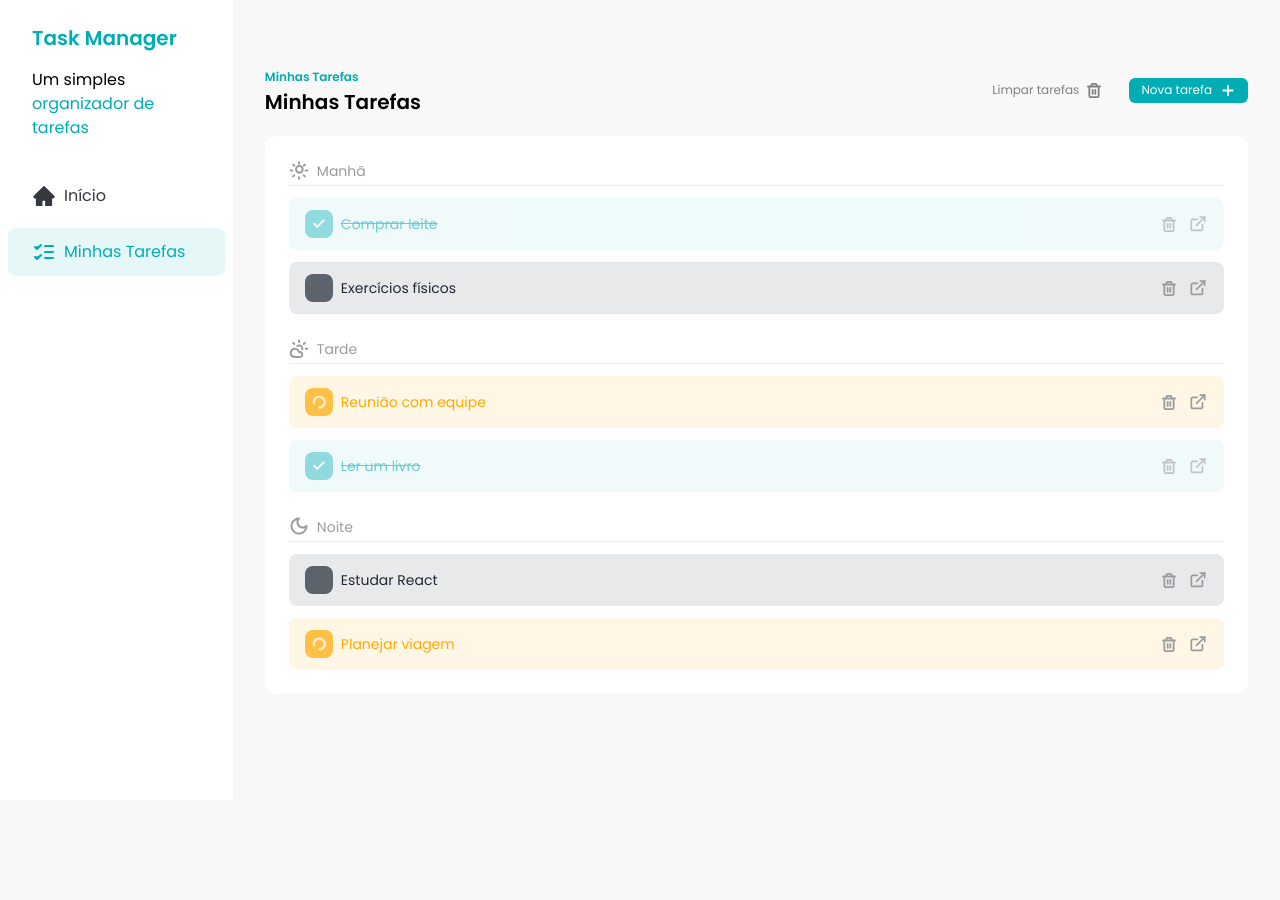
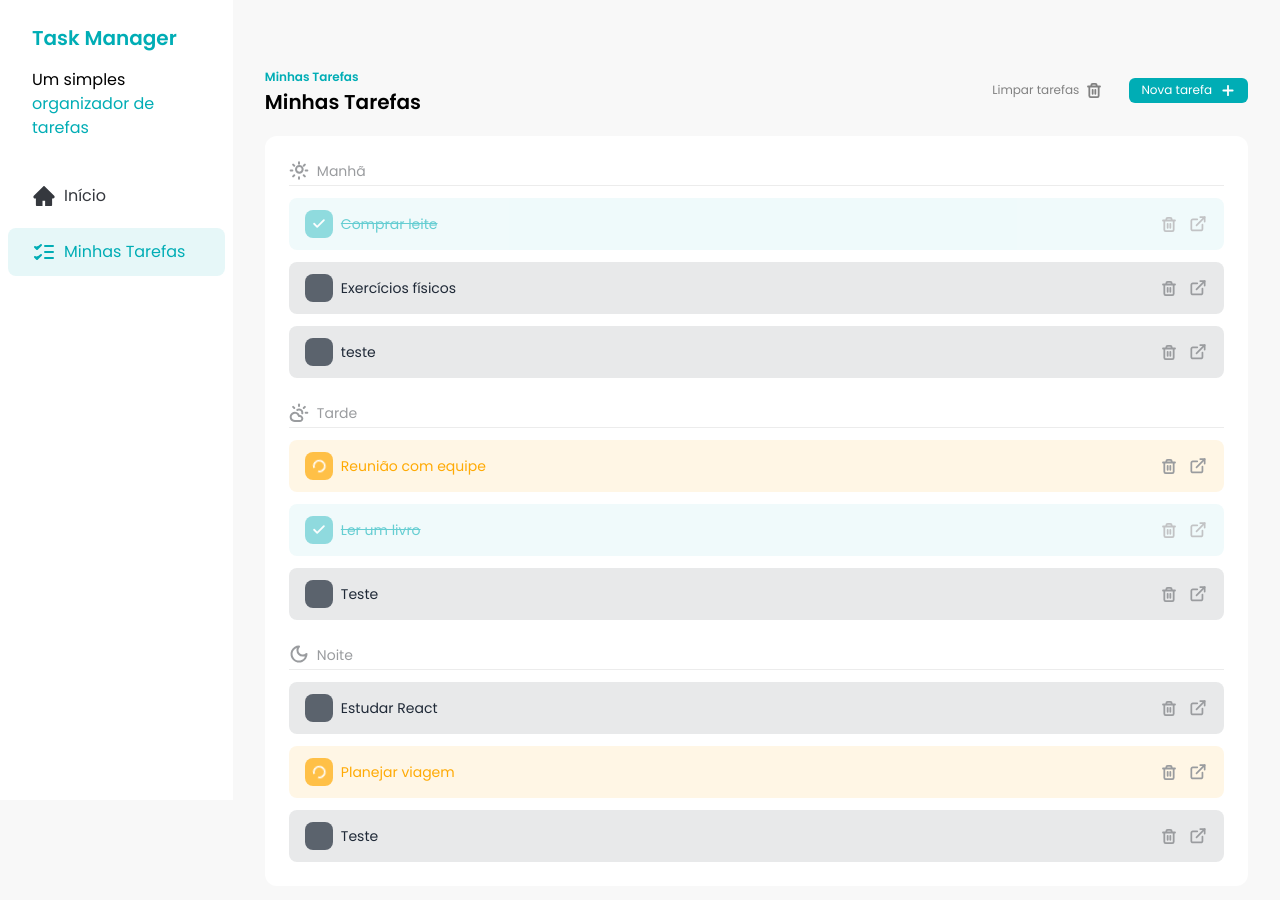
Before and after one commit to Viniciusbsouto/Task-Manager, a React app: page / in a window 1280 px wide. Shown: the top 900 px of the page. Before the commit the page ends 800 px from the top, so only its background shows below. Built offline with nearby package versions, Linux system fonts and the light colour scheme; data requests are answered from the project's data file; the HTML template or start-up script is replaced by a standard one.

Commit message:
feat: ensure task are created on db

```diff
--- a/db.json
+++ b/db.json
@@ -1,46 +1,67 @@
 {
   "tasks": [
     {
-      "id": 1,
+      "id": "1",
       "title": "Comprar leite",
       "time": "morning",
       "description": "abcde",
       "status": "done"
     },
     {
-      "id": 2,
+      "id": "2",
       "title": "Reunião com equipe",
       "time": "afternoon",
       "description": "abcde",
       "status": "in-progress"
     },
     {
-      "id": 3,
+      "id": "3",
       "title": "Estudar React",
       "time": "evening",
       "description": "abcde",
       "status": "to-do"
     },
     {
-      "id": 4,
+      "id": "4",
       "title": "Exercícios físicos",
       "time": "morning",
       "description": "abcde",
       "status": "to-do"
     },
     {
-      "id": 5,
+      "id": "5",
       "title": "Ler um livro",
       "time": "afternoon",
       "description": "abcde",
       "status": "done"
     },
     {
-      "id": 6,
+      "id": "6",
       "title": "Planejar viagem",
       "time": "evening",
       "description": "abcde",
       "status": "in-progress"
+    },
+    {
+      "id": "a8e1ae41-77b8-4762-9dc0-8b9a7a1153f0",
+      "title": "Teste",
+      "description": "Teste",
+      "time": "afternoon",
+      "status": "to-do"
+    },
+    {
+      "id": "b482fc9d-9a9a-45be-ab44-850aa1be4620",
+      "title": "teste",
+      "description": "teste",
+      "time": "morning",
+      "status": "to-do"
+    },
+    {
+      "id": "d5df7e23-a7d6-4ecd-88ca-a6d3859a5db9",
+      "title": "Teste",
+      "description": "Teste",
+      "time": "evening",
+      "status": "to-do"
     }
   ]
 }
--- a/src/componentes/Tasks.jsx
+++ b/src/componentes/Tasks.jsx
@@ -40,7 +40,15 @@ const Tasks = () => {
     toast.success("Tarefa removida com sucesso!");
   };
 
-  const handleAddTaskSubmit = (task) => {
+  const handleAddTaskSubmit = async (task) => {
+    // Chamar api para adicionar tarefa
+    const response = await fetch("http://localhost:3000/tasks", {
+      method: "POST",
+      body: JSON.stringify(task),
+    });
+    if (!response.ok) {
+      return toast.success("Erro ao adicionar tarefa.");
+    }
     setTasks([...tasks, task]);
     toast.success("Tarefa adicionada com sucesso!");
   };
```
